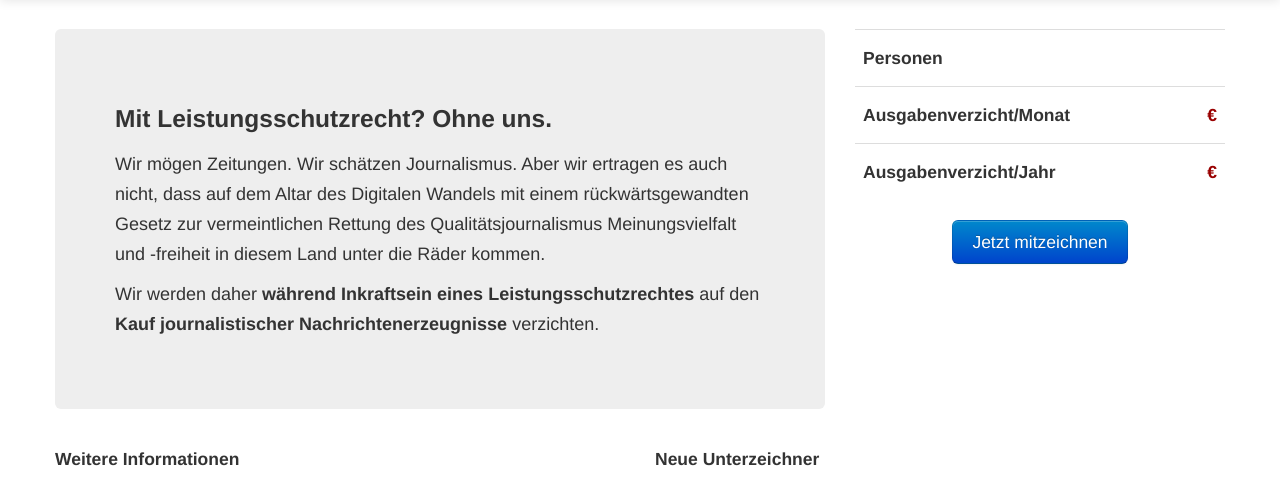
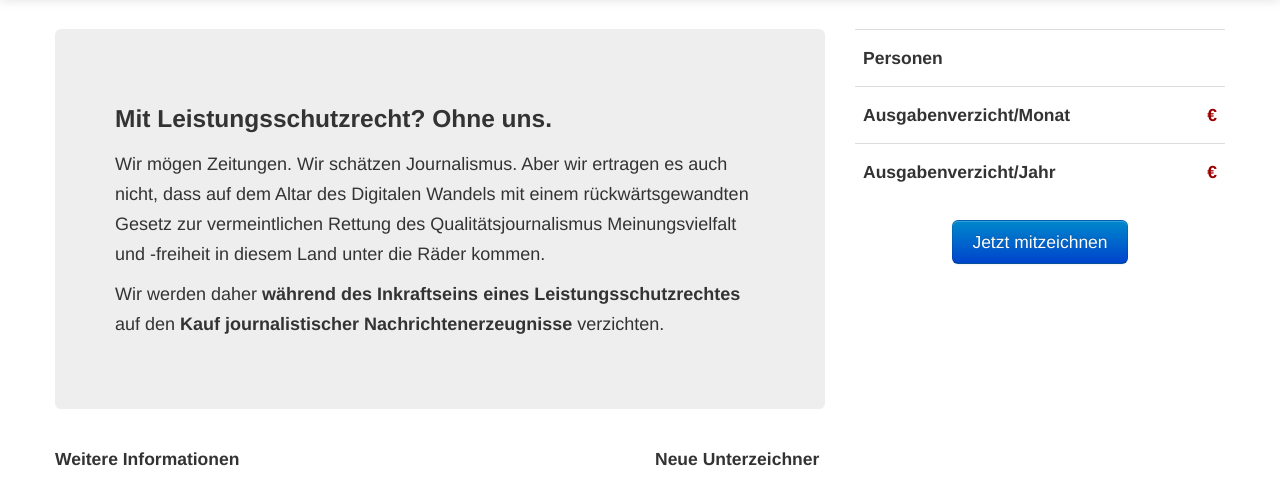
Before and after one commit to holgerd77/informationsverzicht-de, a Django app: template if_website/templates/if_website/index.html in a window 1280 px wide. Shown: the part 41-520 px from the top of the page. Run offline with Django 3.2, Linux system fonts and the light colour scheme; the template is opened without the code that fills it, so the values that code supplies are empty.

Commit message:
Small typo changes in index template

```diff
--- a/if_website/templates/if_website/index.html
+++ b/if_website/templates/if_website/index.html
@@ -12,7 +12,7 @@
       des Qualitätsjournalismus Meinungsvielfalt und -freiheit in diesem Land unter die Räder kommen.
     </p>
     <p>
-      Wir werden daher <span style="font-weight: bold;">während Inkraftsein eines Leistungsschutzrechtes</span>
+      Wir werden daher <span style="font-weight: bold;">während des Inkraftseins eines Leistungsschutzrechtes</span>
       auf den <span style="font-weight: bold;">Kauf journalistischer Nachrichtenerzeugnisse</span> verzichten.
     </p>
     </div>
```
